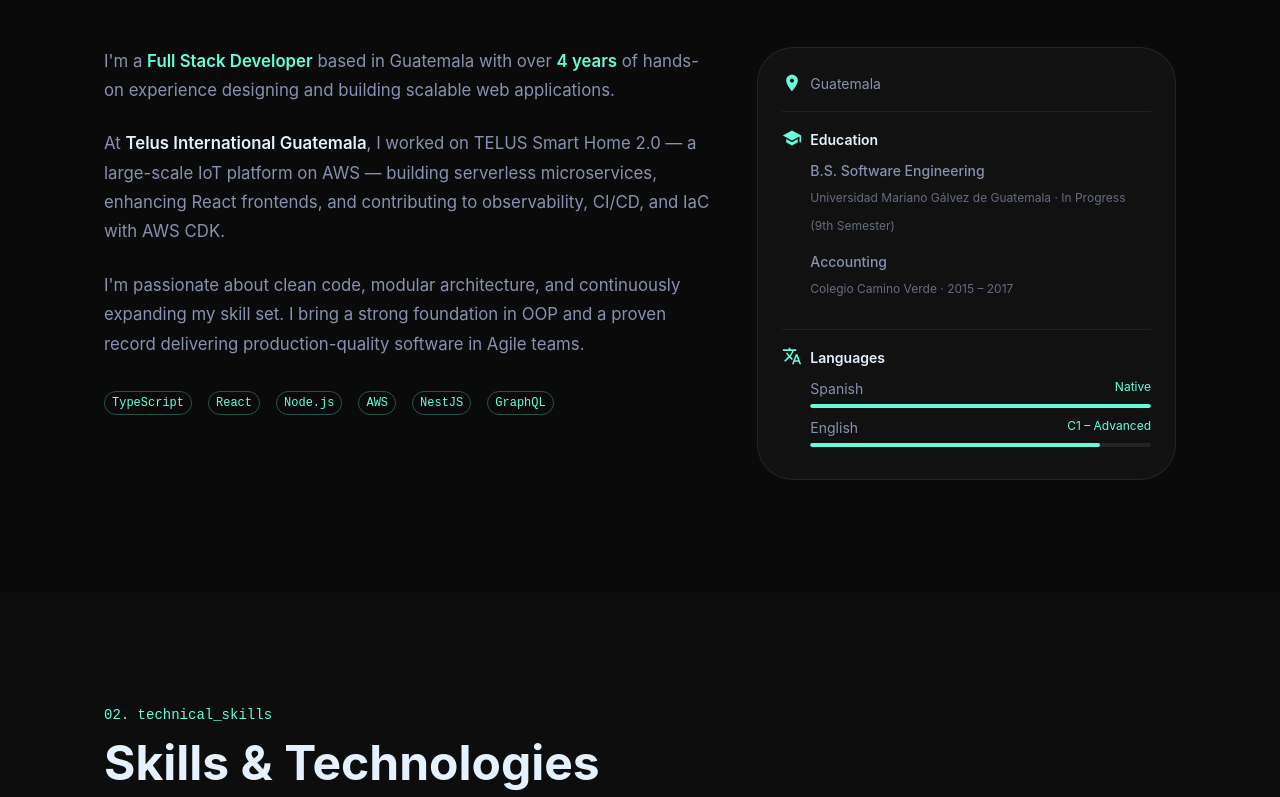
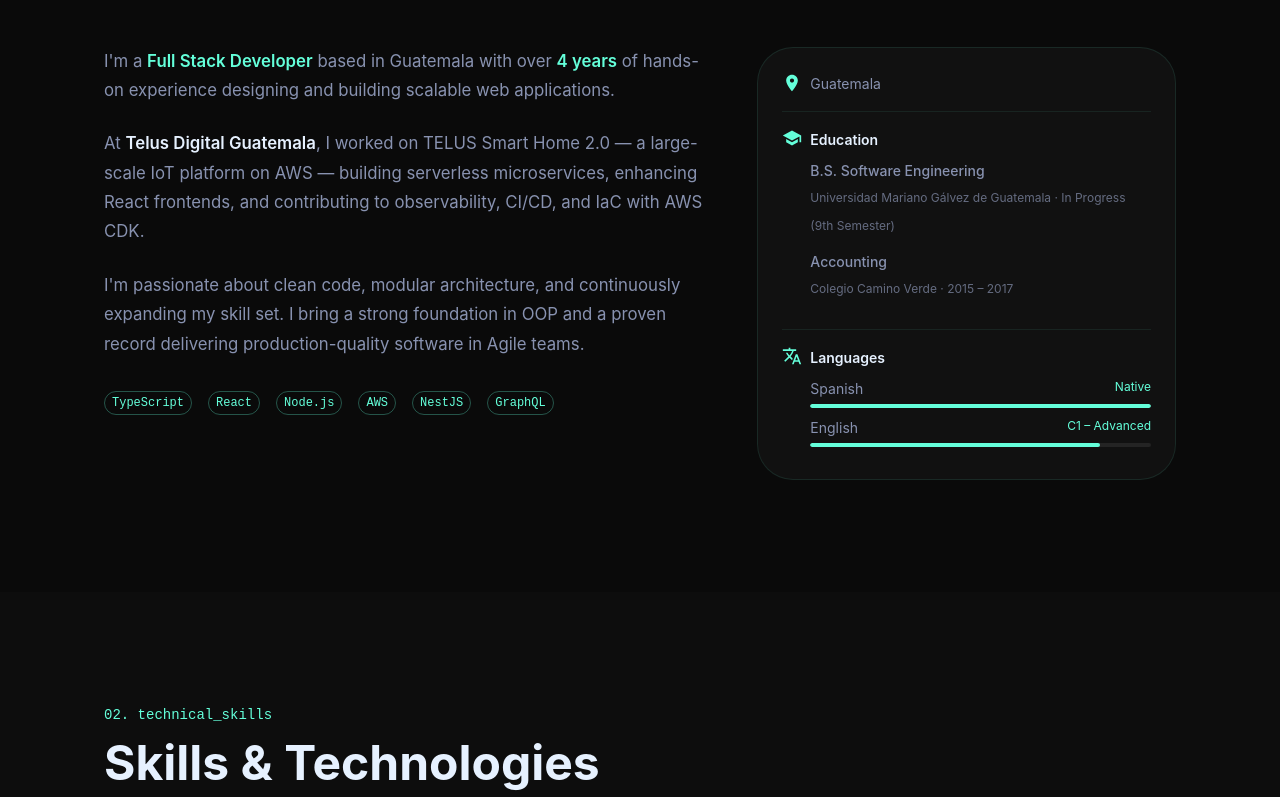
Before and after one commit to Pedrotwelve12/pgPortfolio, a React (Vite) app: page / in a window 1280 px wide. Shown: the part 1200-1997 px from the top of the page. Built offline with nearby package versions, Linux system fonts and the light colour scheme.

Commit message:
fix: fix translations

```diff
--- a/src/data/portfolioData.js
+++ b/src/data/portfolioData.js
@@ -73,7 +73,7 @@ export const experience = [
   {
     id: 1,
     role: 'Full Stack Developer',
-    company: 'Telus International Guatemala',
+    company: 'Telus Digital',
     period: 'Oct 2022 – May 2026',
     type: 'Full-time',
     highlights: [
--- a/src/locales/en/translation.json
+++ b/src/locales/en/translation.json
@@ -31,7 +31,7 @@
       "methodology": "Team Methodology"
     },
     "bio1": "I'm a <highlight>Full Stack Developer</highlight> based in Guatemala with over <highlight>4 years</highlight> of hands-on experience designing and building scalable web applications.",
-    "bio2": "At <strong>Telus International Guatemala</strong>, I worked on TELUS Smart Home 2.0 — a large-scale IoT platform on AWS — building serverless microservices, enhancing React frontends, and contributing to observability, CI/CD, and IaC with AWS CDK.",
+    "bio2": "At <strong>Telus Digital Guatemala</strong>, I worked on TELUS Smart Home 2.0 — a large-scale IoT platform on AWS — building serverless microservices, enhancing React frontends, and contributing to observability, CI/CD, and IaC with AWS CDK.",
     "bio3": "I'm passionate about clean code, modular architecture, and continuously expanding my skill set. I bring a strong foundation in OOP and a proven record delivering production-quality software in Agile teams.",
     "sidebar": {
       "education": "Education",
--- a/src/locales/es/translation.json
+++ b/src/locales/es/translation.json
@@ -31,7 +31,7 @@
       "methodology": "Metodología de Equipo"
     },
     "bio1": "Soy un <highlight>Desarrollador Full Stack </highlight> con sede en Guatemala, con más de <highlight>4 años</highlight> de experiencia práctica diseñando y construyendo aplicaciones web escalables.",
-    "bio2": "En <strong>Telus International Guatemala</strong>, trabajé en TELUS Smart Home 2.0 — una plataforma IoT a gran escala en AWS — construyendo microservicios sin servidor, mejorando frontends en React y contribuyendo a la observabilidad, CI/CD e IaC con AWS CDK.",
+    "bio2": "En <strong>Telus Digital Guatemala</strong>, trabajé en TELUS Smart Home 2.0 — una plataforma IoT a gran escala en AWS — construyendo microservicios sin servidor, mejorando frontends en React y contribuyendo a la observabilidad, CI/CD e IaC con AWS CDK.",
     "bio3": "Me apasionan el código limpio, la arquitectura modular y ampliar constantemente mis habilidades. Tengo una sólida base en POO y un historial comprobado entregando software de calidad en producción dentro de equipos ágiles.",
     "sidebar": {
       "education": "Educación",
```
